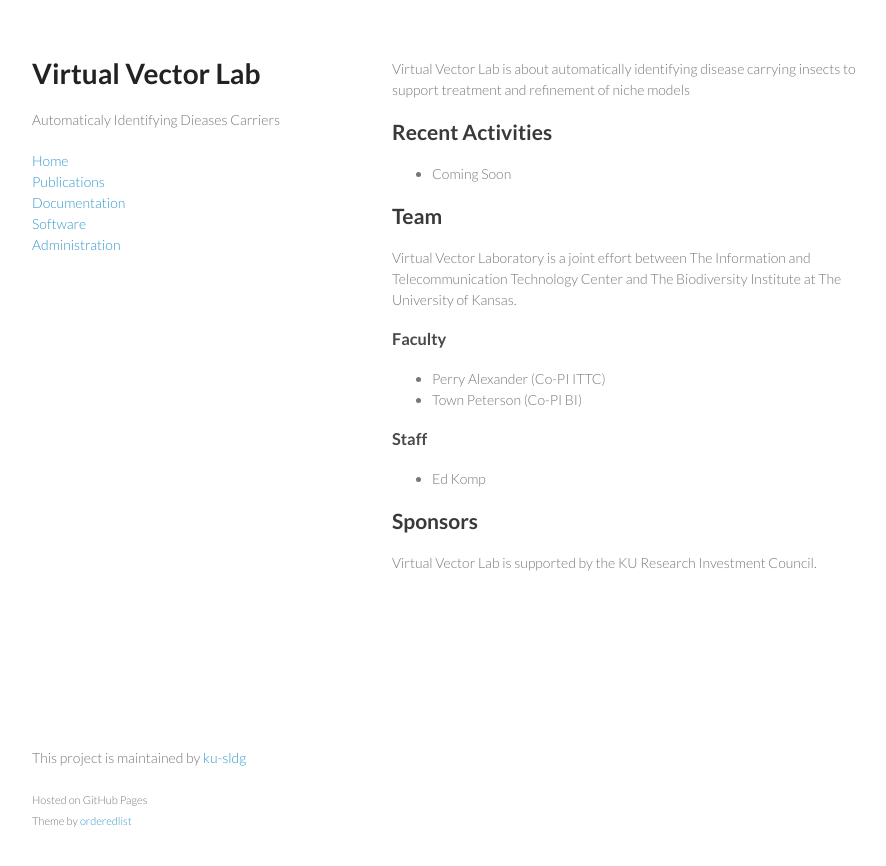
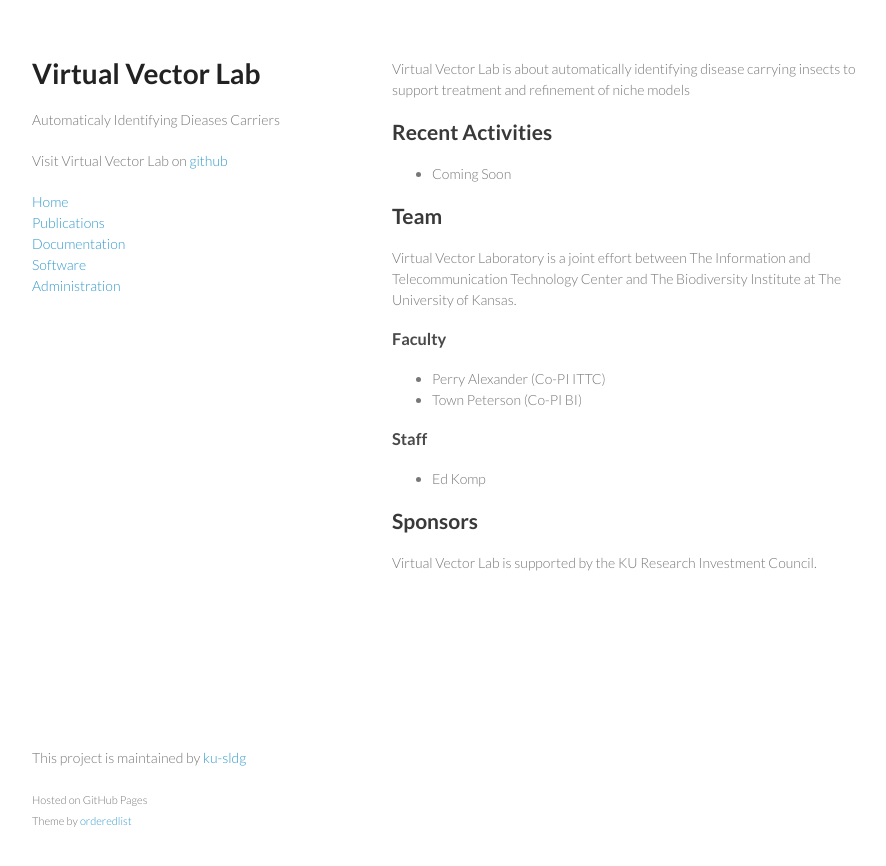
Before and after one commit to ku-sldg/vector12, a Jekyll site: the page built from index.md, in a window 1280 px wide. Shown: the top 866 px of the page, without its empty margins (178-1064 px from the left). Built offline with Jekyll 4.4.1, drawn with Linux system fonts in a browser that asks for light colours.

```diff
--- a/_layouts/frontpage.html
+++ b/_layouts/frontpage.html
@@ -18,7 +18,8 @@
         <h1>{{ site.maintitle }}</h1>
         <p>{{ site.subtitle }}</p>
 
-	<p></p>
+	<p>Visit {{ site.maintitle }} on <a href="http://github.com/{{ site.account }}/{{ site.repo }}">github</a></p>
+
         <a href="{{ site.baseurl }}/{{ site.repo }}">Home</a><br>
         <a href="{{ site.baseurl }}/{{ site.repo }}/publications">Publications</a><br>
         <a href="{{ site.baseurl }}/{{ site.repo }}/documentation">Documentation</a><br>
```
